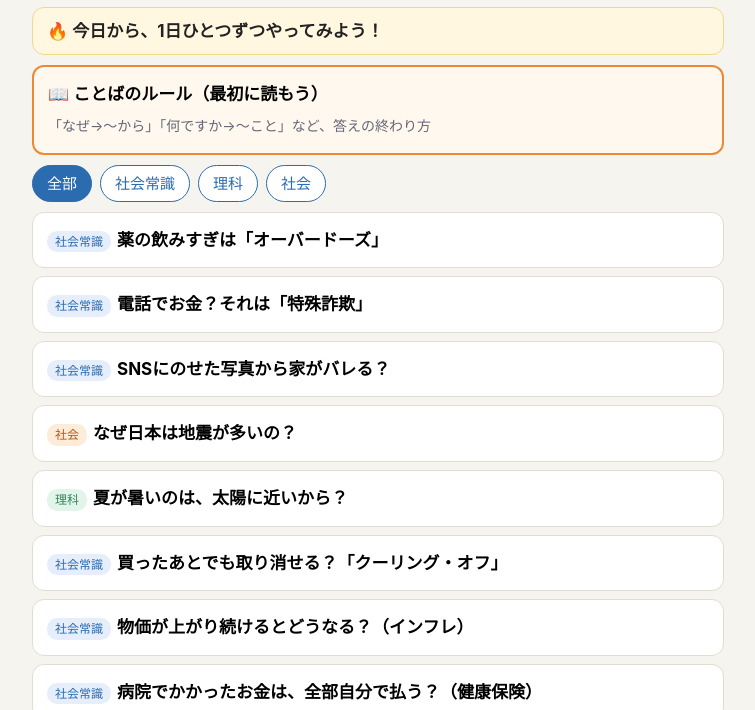
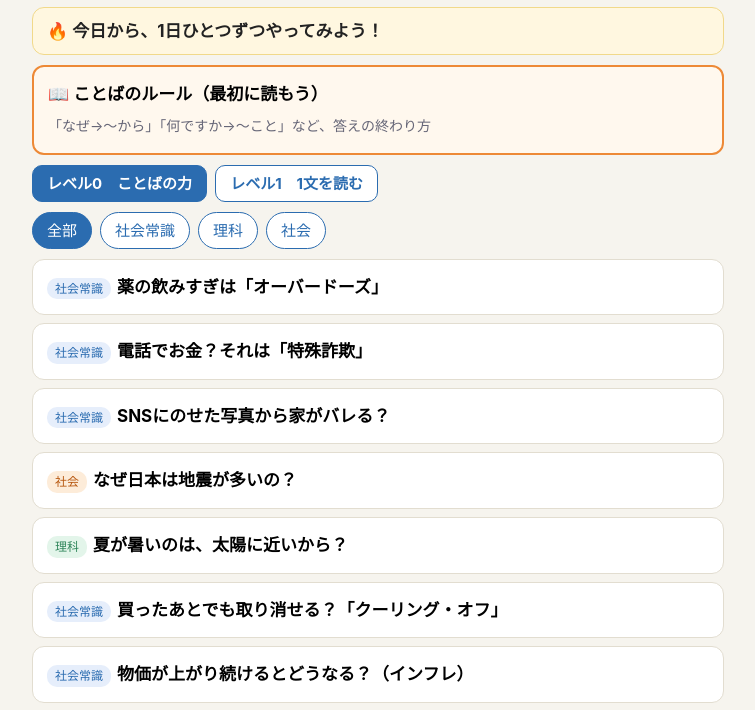
Before and after one commit to jimbeam71/chugaku-kokugo, a plain HTML site: page public/index.html in a window 1280 px wide. Shown: the part 90-800 px from the top of the page, without its empty margins (262-1017 px from the left). Drawn offline with Linux system fonts and the light colour scheme.

Commit message:
Level 1 sample: tap questions, level tabs, 3 new rules, 4 sample units
Co-Authored-By: Claude Sonnet 5.5 <noreply@anthropic.com>
Claude-Session: https://claude.ai/code/session_017eHGv7utFfdZkT9z8YcfjY

```diff
--- /dev/null
+++ b/public/data/level1.json
@@ -0,0 +1,395 @@
+{
+  "level": 1,
+  "title": "レベル1　1文を正しく読む",
+  "units": [
+    {
+      "id": "l1-01",
+      "tag": "理科",
+      "stage": "A 主語と述語",
+      "title": "夏の夜のカブトムシ",
+      "text": "夏の夜、カブトムシは、【樹液】を求めて【雑木林】に集まります。",
+      "questions": [
+        {
+          "kind": "文節をタップ",
+          "type": "tap",
+          "q": "この文の「述語」（どうする）はどれ？タップしよう。",
+          "chunks": [
+            "夏の夜、",
+            "カブトムシは、",
+            "樹液を",
+            "求めて",
+            "雑木林に",
+            "集まります。"
+          ],
+          "tapAns": 5,
+          "exp": "述語は文の最後の「集まります。」です。「求めて」はあとに続くつなぎの形です。",
+          "rule": "subject",
+          "hint": "文の最後の言葉をさがし、そこから「だれが？」と問いかけよう。"
+        },
+        {
+          "kind": "文節をタップ",
+          "type": "tap",
+          "q": "この文の「主語」（だれが）はどれ？タップしよう。",
+          "chunks": [
+            "夏の夜、",
+            "カブトムシは、",
+            "樹液を",
+            "求めて",
+            "雑木林に",
+            "集まります。"
+          ],
+          "tapAns": 1,
+          "exp": "「集まります」に「だれが？」と問うと「カブトムシは」。「夏の夜」は「いつ」を表します。",
+          "rule": "subject",
+          "hint": "文の最後の言葉をさがし、そこから「だれが？」と問いかけよう。"
+        },
+        {
+          "kind": "読み",
+          "q": "「樹液」の読みはどれ？",
+          "choices": [
+            "じゅえき",
+            "きえき",
+            "じゅうえき",
+            "きしる"
+          ],
+          "ans": 0,
+          "exp": "「樹」は「じゅ」、「液」は「えき」で「じゅえき」。木から出る汁のことです。"
+        },
+        {
+          "kind": "意味",
+          "q": "「雑木林」の意味はどれ？",
+          "choices": [
+            "いろいろな種類の木がまじって生えている林",
+            "杉だけを植えて育てている林",
+            "木が一本もない広い野原",
+            "木を切って作った材木置き場"
+          ],
+          "ans": 0,
+          "exp": "「雑」はいろいろまじること。「雑木林」はいろいろな木がまじる林です。"
+        },
+        {
+          "kind": "内容",
+          "q": "カブトムシは、夏の夜、何を求めて集まりますか？",
+          "choices": [
+            "樹液",
+            "水",
+            "光",
+            "落ち葉"
+          ],
+          "ans": 0,
+          "exp": "本文に「樹液を求めて」とあります。"
+        }
+      ],
+      "vocab": [
+        {
+          "w": "樹液",
+          "yomi": "じゅえき",
+          "mean": "木の幹から出る汁。",
+          "ex": "クヌギの樹液に虫が集まる。"
+        },
+        {
+          "w": "雑木林",
+          "yomi": "ぞうきばやし",
+          "mean": "いろいろな種類の木がまじって生えている林。",
+          "ex": "家の近くの雑木林で虫をとった。"
+        }
+      ],
+      "point": "文を読むときは、まず「述語（どうする）」を見つけて、「だれが」を問いかけると、意味がぶれずに読めます。",
+      "link": "理科（昆虫のくらし）につながります。"
+    },
+    {
+      "id": "l1-02",
+      "tag": "理科",
+      "stage": "B 主語・述語でまとめる",
+      "title": "窓ガラスの水滴",
+      "text": "冬の朝に窓ガラスの内側につく【水滴】は、部屋の中の【水蒸気】が冷やされて水になったものです。",
+      "questions": [
+        {
+          "kind": "文節をタップ",
+          "type": "tap",
+          "q": "この文の「述語」はどれ？タップしよう。",
+          "chunks": [
+            "冬の朝に",
+            "窓ガラスの",
+            "内側に",
+            "つく",
+            "水滴は、",
+            "部屋の中の",
+            "水蒸気が",
+            "冷やされて",
+            "水になった",
+            "ものです。"
+          ],
+          "tapAns": 9,
+          "exp": "文の最後の「ものです。」が述語です。",
+          "rule": "subject",
+          "hint": "文の最後の言葉をさがし、そこから「だれが？」と問いかけよう。"
+        },
+        {
+          "kind": "文節をタップ",
+          "type": "tap",
+          "q": "この文の「主語」はどれ？タップしよう。",
+          "chunks": [
+            "冬の朝に",
+            "窓ガラスの",
+            "内側に",
+            "つく",
+            "水滴は、",
+            "部屋の中の",
+            "水蒸気が",
+            "冷やされて",
+            "水になった",
+            "ものです。"
+          ],
+          "tapAns": 4,
+          "exp": "「ものです」に「何が？」と問うと「水滴は」。",
+          "rule": "subject",
+          "hint": "文の最後の言葉をさがし、そこから「だれが？」と問いかけよう。"
+        },
+        {
+          "kind": "短くまとめる",
+          "q": "この文を主語と述語だけで短くまとめると、どれ？",
+          "choices": [
+            "水滴は、水になったものです。",
+            "朝は、窓ガラスです。",
+            "水蒸気は、冷やされました。",
+            "部屋の中は、冬です。"
+          ],
+          "ans": 0,
+          "exp": "主語「水滴は」と述語「ものです」を合わせます。",
+          "rule": "subject"
+        },
+        {
+          "kind": "読み",
+          "q": "「水滴」の読みはどれ？",
+          "choices": [
+            "すいてき",
+            "みずしずく",
+            "すいしずく",
+            "みずてき"
+          ],
+          "ans": 0,
+          "exp": "「水滴」は「すいてき」。水のしずくのことです。"
+        },
+        {
+          "kind": "意味",
+          "q": "「内側」の意味はどれ？",
+          "choices": [
+            "ものの中のほうの面",
+            "ものの上のほう",
+            "ものの外のほうの面",
+            "ものの下のほう"
+          ],
+          "ans": 0,
+          "exp": "「内」は中、「側」はがわ。反対は「外側」です。"
+        }
+      ],
+      "vocab": [
+        {
+          "w": "水滴",
+          "yomi": "すいてき",
+          "mean": "水のしずく。",
+          "ex": "コップの外側に水滴がつく。"
+        },
+        {
+          "w": "水蒸気",
+          "yomi": "すいじょうき",
+          "mean": "気体になった水。目には見えない。",
+          "ex": "湯気の中には水蒸気がふくまれる。"
+        }
+      ],
+      "point": "この現象を「結露」といいます。空気中の水蒸気が冷たいものにふれて水になります。長い文でも、主語と述語を取り出すと、言いたいことが見えます。",
+      "link": "理科（水の状態変化）につながります。"
+    },
+    {
+      "id": "l1-03",
+      "tag": "理科",
+      "stage": "C かかる先・名詞止め",
+      "title": "ツバメとは",
+      "text": "ツバメとは、春に南の国から飛んできて、人家ののき下に巣をつくる【鳥】です。",
+      "questions": [
+        {
+          "kind": "文節をタップ",
+          "type": "tap",
+          "q": "「南の国から」は、どの言葉にかかる？（説明している先）をタップしよう。",
+          "chunks": [
+            "ツバメとは、",
+            "春に",
+            "南の国から",
+            "飛んできて、",
+            "人家の",
+            "のき下に",
+            "巣を",
+            "つくる",
+            "鳥です。"
+          ],
+          "tapAns": 3,
+          "exp": "「どこから飛んでくる？」→「南の国から飛んできて」。かかる先は「飛んできて、」です。",
+          "rule": "subject",
+          "hint": "文の最後の言葉をさがし、そこから「だれが？」と問いかけよう。"
+        },
+        {
+          "kind": "文節をタップ",
+          "type": "tap",
+          "q": "「人家の」は、どの言葉にかかる？タップしよう。",
+          "chunks": [
+            "ツバメとは、",
+            "春に",
+            "南の国から",
+            "飛んできて、",
+            "人家の",
+            "のき下に",
+            "巣を",
+            "つくる",
+            "鳥です。"
+          ],
+          "tapAns": 5,
+          "exp": "「人家の」は「のき下に」を説明しています。",
+          "rule": "subject",
+          "hint": "文の最後の言葉をさがし、そこから「だれが？」と問いかけよう。"
+        },
+        {
+          "kind": "名詞で終わる形",
+          "q": "「ツバメとは何ですか？」に、名詞で終わる形で答えるとどれ？",
+          "choices": [
+            "春に南の国から飛んできて、人家ののき下に巣をつくる鳥。",
+            "春に南の国から飛んできて、巣をつくります。",
+            "人家ののき下に巣をつくるのが、ツバメです。",
+            "春に南の国からくる。"
+          ],
+          "ans": 0,
+          "exp": "説明を前に、名詞「鳥」を最後に置きます。",
+          "rule": "noun",
+          "hint": "説明している言葉を前にまとめ、最後を名詞で終えよう。"
+        },
+        {
+          "kind": "読み",
+          "q": "「人家」の読みはどれ？",
+          "choices": [
+            "じんか",
+            "ひとや",
+            "にんげ",
+            "じんけ"
+          ],
+          "ans": 0,
+          "exp": "「人家」は「じんか」。人が住む家のことです。"
+        },
+        {
+          "kind": "意味",
+          "q": "「のき下」の意味はどれ？",
+          "choices": [
+            "屋根の先の、はり出した部分の下",
+            "家の庭の地面",
+            "家の中の天井",
+            "家のゆかの下"
+          ],
+          "ans": 0,
+          "exp": "「のき」は屋根の先の、外にはり出した部分です。"
+        }
+      ],
+      "vocab": [
+        {
+          "w": "人家",
+          "yomi": "じんか",
+          "mean": "人が住んでいる家。",
+          "ex": "山を下りると人家が見えた。"
+        },
+        {
+          "w": "のき下",
+          "yomi": "のきした",
+          "mean": "屋根の先がはり出した部分の下。",
+          "ex": "のき下で雨宿りをした。"
+        }
+      ],
+      "point": "「どこにかかるか」を考えると、長い文も区切って読めます。名詞で終わる答えは、説明を前、名詞を最後です。",
+      "link": "理科（鳥のくらし）につながります。"
+    },
+    {
+      "id": "l1-04",
+      "tag": "理科",
+      "stage": "D ねじれない読み方",
+      "title": "水がこおると",
+      "text": "水は、こおると、【体積】が小さくなるのではなく、大きくなります。",
+      "questions": [
+        {
+          "kind": "文節をタップ",
+          "type": "tap",
+          "q": "この文の「述語」はどれ？タップしよう。",
+          "chunks": [
+            "水は、",
+            "こおると、",
+            "体積が",
+            "小さくなるのではなく、",
+            "大きくなります。"
+          ],
+          "tapAns": 4,
+          "exp": "文の最後の「大きくなります。」が述語です。「小さくなる」は打ち消されています。",
+          "rule": "twist",
+          "hint": "文の最後の言葉をさがし、そこから「だれが？」と問いかけよう。"
+        },
+        {
+          "kind": "言いたいこと",
+          "q": "この文で筆者が言いたいことはどれ？",
+          "choices": [
+            "水はこおると、体積が大きくなる。",
+            "水はこおると、体積が小さくなる。",
+            "水は、体積が変わらない。",
+            "水は、こおらない。"
+          ],
+          "ans": 0,
+          "exp": "「AではなくB」は言いたいのがB。ここでは「大きくなる」です。",
+          "rule": "twist",
+          "hint": "「AではなくB」は、言いたいのがBです。"
+        },
+        {
+          "kind": "ねじれない文",
+          "q": "文の意味が合っていて、ねじれていない文はどれ？",
+          "choices": [
+            "水の特ちょうは、こおると体積が大きくなることです。",
+            "水の特ちょうは、こおると体積が大きくなります。",
+            "水の特ちょうは、体積。",
+            "水が、こおると体積が大きくなることです。"
+          ],
+          "ans": 0,
+          "exp": "主語が「特ちょうは」なら、述語は「〜ことです」とそろえます。",
+          "rule": "twist",
+          "hint": "主語が「〜は」なら、述語は「〜こと（です）」と合わせよう。"
+        },
+        {
+          "kind": "読み",
+          "q": "「体積」の読みはどれ？",
+          "choices": [
+            "たいせき",
+            "からだづみ",
+            "たいしゃく",
+            "ていせき"
+          ],
+          "ans": 0,
+          "exp": "「体積」は「たいせき」。ものが空間を占める大きさです。"
+        },
+        {
+          "kind": "意味",
+          "q": "「体積」の意味はどれ？",
+          "choices": [
+            "ものが場所を占める、かさの大きさ",
+            "ものの重さ",
+            "ものの長さ",
+            "ものの色のこさ"
+          ],
+          "ans": 0,
+          "exp": "体積は、かさ（大きさ）のことです。重さとはちがいます。"
+        }
+      ],
+      "vocab": [
+        {
+          "w": "体積",
+          "yomi": "たいせき",
+          "mean": "ものが場所を占める、かさの大きさ。",
+          "ex": "氷は水より体積が大きい。"
+        }
+      ],
+      "point": "水は氷になると体積が約1割増えます。そのため、ペットボトルの水をこおらせるとふくらむことがあります。",
+      "link": "理科（水の性質）につながります。"
+    }
+  ]
+}
--- a/public/index.html
+++ b/public/index.html
@@ -38,6 +38,12 @@ u.kw{text-decoration:none;background:var(--kw);border-bottom:2px solid #e6b800;p
 .fb.ok b{color:var(--ok)}
 .fb.ng b{color:var(--ng)}
 .hint{margin:6px 0;font-size:15px;font-weight:bold;color:#9c4221;background:#fff1e0;border:2px dashed #ed8936;border-radius:10px;padding:8px 12px}
+.chips{display:flex;flex-wrap:wrap;gap:6px;margin:8px 0}
+.chip{border:2px solid var(--line);background:#fff;border-radius:10px;padding:8px 10px;font-size:18px;line-height:1.5;color:var(--ink)}
+.chip.right{border-color:var(--ok);background:#e9f7ef}
+.chip.wrong{border-color:var(--ng);background:#fdeeee}
+.chip:disabled{cursor:default}
+.tag.lv{border-radius:10px;font-weight:bold}
 .para{margin-top:6px;font-size:15px;background:#fff8e6;border-radius:8px;padding:6px 10px}
 .vocab{border-top:1px dashed var(--line);padding:8px 0}
 .vocab b{font-size:19px}
@@ -69,7 +75,8 @@ function esc(s) { return String(s).replace(/&/g, '&amp;').replace(/</g, '&lt;').
 function fmt(s) { return esc(s).replace(/【(.+?)】/g, '<u class="kw">$1</u>'); }
 function shuffle(n) { const a = [...Array(n).keys()]; for (let i = n - 1; i > 0; i--) { const j = Math.floor(Math.random() * (i + 1)); [a[i], a[j]] = [a[j], a[i]]; } return a; }
 
-let DATA = null, filter = '全部';
+let DATA = null, LEV = [], RULES = [], cur = 0, filter = '全部';
+const LV_NAMES = ['レベル0　ことばの力', 'レベル1　1文を読む'];
 const app = document.getElementById('app');
 
 function streakHtml() {
@@ -78,18 +85,21 @@ function streakHtml() {
 }
 
 function home() {
+  DATA = LEV[cur];
   const done = load(LS_DONE, {});
   const tags = ['全部', '社会常識', '理科', '社会'];
   let h = '<h1>中学国語　ことばの力</h1><div class="sub">' + esc(DATA.title) + '　1回3分。文章を読んで、ことばと読み取りの力をつけよう。</div>' + streakHtml();
   h += '<button class="unit" id="rules" style="border:2px solid #ed8936;background:#fff8ee"><span><span class="t">📖 ことばのルール（最初に読もう）</span><br><span class="sub">「なぜ→〜から」「何ですか→〜こと」など、答えの終わり方</span></span></button>';
+  h += '<div class="tags">' + LEV.map((L, i) => '<button class="tag lv' + (i === cur ? ' on' : '') + '" data-lv="' + i + '">' + esc(LV_NAMES[i]) + '</button>').join('') + '</div>';
   h += '<div class="tags">' + tags.map(t => '<button class="tag' + (t === filter ? ' on' : '') + '" data-tag="' + t + '">' + t + '</button>').join('') + '</div>';
   DATA.units.filter(u => filter === '全部' || u.tag === filter).forEach(u => {
     const d = done[u.id];
-    h += '<button class="unit" data-id="' + u.id + '"><span><span class="badge ' + u.tag + '">' + u.tag + '</span><span class="t">' + esc(u.title) + '</span></span><span class="done">' + (d !== undefined ? '✔ ' + d + '/' + u.questions.length : '') + '</span></button>';
+    h += '<button class="unit" data-id="' + u.id + '"><span><span class="badge ' + u.tag + '">' + u.tag + '</span><span class="t">' + esc(u.title) + '</span>' + (u.stage ? '<br><span class="sub">' + esc(u.stage) + '</span>' : '') + '</span><span class="done">' + (d !== undefined ? '✔ ' + d + '/' + u.questions.length : '') + '</span></button>';
   });
   h += '<div class="nav"><button class="btn line" id="rv">一覧で確認（全問の答えを見る）</button></div>';
   app.innerHTML = h;
-  app.querySelectorAll('.tag').forEach(b => b.onclick = () => { filter = b.dataset.tag; home(); });
+  app.querySelectorAll('.tag[data-tag]').forEach(b => b.onclick = () => { filter = b.dataset.tag; home(); });
+  app.querySelectorAll('.tag[data-lv]').forEach(b => b.onclick = () => { cur = +b.dataset.lv; home(); });
   app.querySelectorAll('.unit[data-id]').forEach(b => b.onclick = () => startUnit(b.dataset.id));
   document.getElementById('rules').onclick = () => rules(null, false);
   document.getElementById('rv').onclick = review;
@@ -98,7 +108,7 @@ function home() {
 
 let S = null;
 function startUnit(id) {
-  const u = DATA.units.find(x => x.id === id);
+  const u = LEV.flatMap(L => L.units).find(x => x.id === id);
   S = { u, qi: 0, score: 0, answered: false };
   question();
 }
@@ -111,17 +121,21 @@ function head(u) {
 function question(keep) {
   const { u, qi } = S;
   const q = u.questions[qi];
-  if (!keep) { S.order = shuffle(q.choices.length); S.answered = false; S.pick = null; }
+  if (!keep) { S.order = q.type === 'tap' ? null : shuffle(q.choices.length); S.answered = false; S.pick = null; }
   let h = head(u);
   h += '<div class="card"><div class="sub">' + (qi + 1) + ' / ' + u.questions.length + '</div>';
   h += '<p><span class="kind">' + esc(q.kind) + '</span>' + esc(q.q) + '</p>';
   if (q.hint) h += '<div class="hint">' + esc(q.hint) + '</div>';
   h += '<div id="cs">';
+  if (q.type === 'tap') {
+    h += '<div class="chips">' + q.chunks.map((c, k) => '<button class="chip" data-k="' + k + '">' + esc(c) + '</button>').join('') + '</div>';
+  } else {
     S.order.forEach((oi, k) => { h += '<button class="choice" data-k="' + k + '">' + esc(q.choices[oi]) + '</button>'; });
+  }
   h += '</div><div id="fb"></div></div>';
   app.innerHTML = h;
   document.getElementById('bk').onclick = home;
-  app.querySelectorAll('.choice').forEach(b => b.onclick = () => answer(+b.dataset.k));
+  app.querySelectorAll('.choice, .chip').forEach(b => b.onclick = () => answer(+b.dataset.k));
   if (keep && S.answered) paint(S.pick); else window.scrollTo(0, 0);
 }
 
@@ -131,18 +145,28 @@ function answer(k) {
   S.pick = k;
   markToday();
   const q = S.u.questions[S.qi];
-  if (S.order[k] === q.ans) S.score++;
+  const ok = q.type === 'tap' ? k === q.tapAns : S.order[k] === q.ans;
+  if (ok) S.score++;
   paint(k);
 }
 
 function paint(k) {
   const q = S.u.questions[S.qi];
-  const ok = S.order[k] === q.ans;
+  const tap = q.type === 'tap';
+  const ok = tap ? k === q.tapAns : S.order[k] === q.ans;
+  if (tap) {
+    app.querySelectorAll('.chip').forEach((b, i) => {
+      b.disabled = true;
+      if (i === q.tapAns) b.classList.add('right');
+      else if (i === k) b.classList.add('wrong');
+    });
+  } else {
     app.querySelectorAll('.choice').forEach((b, i) => {
       b.disabled = true;
       if (S.order[i] === q.ans) b.classList.add('right');
       else if (i === k) b.classList.add('wrong');
     });
+  }
   let f = '<div class="fb ' + (ok ? 'ok' : 'ng') + '"><b>' + (ok ? '○ 正解！' : '× ざんねん') + '</b><br>' + esc(q.exp);
   if (q.para && q.para.length) {
     f += '<div class="para">💡 言いかえに注目：' + q.para.map(p => '本文の「' + esc(p[0]) + '」→「' + esc(p[1]) + '」').join('、') + '</div>';
@@ -160,7 +184,7 @@ function paint(k) {
 function rules(focus, fromQ) {
   let h = '<div class="nav"><a class="back" id="bk">' + (fromQ ? '← 問題にもどる' : '← もどる') + '</a></div>';
   h += '<h1>📖 ことばのルール</h1><div class="sub">答えの「終わり方」には決まりがあります。問題を解く前に読んで、まちがえたらここにもどってこよう。</div>';
-  DATA.rules.forEach((r, i) => {
+  RULES.forEach((r, i) => {
     h += '<div class="card rule" id="r-' + r.id + '"><h2>' + (i + 1) + '. ' + esc(r.title) + '</h2>';
     h += '<div class="sub">こんな問い：' + r.ask.map(esc).join('　／　') + '</div>';
     h += '<div class="para" style="font-size:16px">答えの終わり方：<b>' + esc(r.end) + '</b></div>';
@@ -205,7 +229,7 @@ function finish() {
 let rvTag = '全部';
 function review() {
   const units = DATA.units.filter(u => rvTag === '全部' || u.tag === rvTag);
-  let h = '<div class="nav"><a class="back" id="bk">← もどる</a></div><h1>👩‍🏫 一覧で確認（先生用）</h1><div class="sub">全ユニットの文章・問題・答え・解説をまとめて見られます（○がついた選択肢が正解）。いまの表示：' + units.length + 'ユニット／' + units.reduce((a, u) => a + u.questions.length, 0) + '問</div>';
+  let h = '<div class="nav"><a class="back" id="bk">← もどる</a></div><h1>👩‍🏫 一覧で確認（先生用）</h1><div class="sub">' + esc(LV_NAMES[cur]) + '：全ユニットの文章・問題・答え・解説をまとめて見られます（○がついた選択肢が正解）。いまの表示：' + units.length + 'ユニット／' + units.reduce((a, u) => a + u.questions.length, 0) + '問</div>';
   h += '<div class="tags">' + ['全部', '社会常識', '理科', '社会'].map(t => '<button class="tag' + (t === rvTag ? ' on' : '') + '" data-tag="' + t + '">' + t + '</button>').join('') + '</div>';
   units.forEach(u => {
     h += '<div class="card rv"><span class="badge ' + u.tag + '">' + u.tag + '</span><h2 style="display:inline">' + esc(u.id) + '　' + esc(u.title) + '</h2>';
@@ -213,7 +237,11 @@ function review() {
     u.questions.forEach((q, i) => {
       h += '<p style="margin:10px 0 2px"><span class="kind">' + esc(q.kind) + '</span>' + (i + 1) + '. ' + esc(q.q) + '</p>';
       if (q.hint) h += '<div class="hint">' + esc(q.hint) + '</div>';
+      if (q.type === 'tap') {
+        h += '<div class="chips">' + q.chunks.map((c, j) => '<span class="chip' + (j === q.tapAns ? ' right' : '') + '">' + (j === q.tapAns ? '○ ' : '') + esc(c) + '</span>').join('') + '</div>';
+      } else {
         q.choices.forEach((c, j) => { h += '<div class="choice' + (j === q.ans ? ' right' : '') + '">' + (j === q.ans ? '○ ' : '') + esc(c) + '</div>'; });
+      }
       h += '<div class="sub">' + esc(q.exp) + '</div>';
       if (q.para && q.para.length) h += '<div class="para">💡 ' + q.para.map(p => '「' + esc(p[0]) + '」→「' + esc(p[1]) + '」').join('、') + '</div>';
     });
@@ -226,7 +254,9 @@ function review() {
   window.scrollTo(0, 0);
 }
 
-fetch('data/level0.json').then(r => r.json()).then(d => { DATA = d; home(); }).catch(() => { app.textContent = 'データを読みこめませんでした。'; });
+Promise.all(['data/level0.json', 'data/level1.json'].map(f => fetch(f).then(r => r.json())))
+  .then(ls => { LEV = ls; RULES = ls[0].rules; DATA = LEV[cur]; home(); })
+  .catch(() => { app.textContent = 'データを読みこめませんでした。'; });
 </script>
 </body>
 </html>
```
Also changed, not shown: public/data/level0.json. Lines whose indentation alone changed are shown as unchanged.
